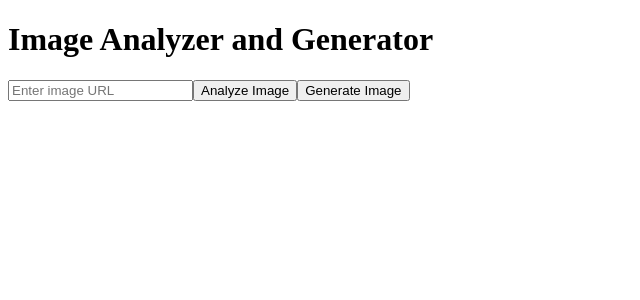
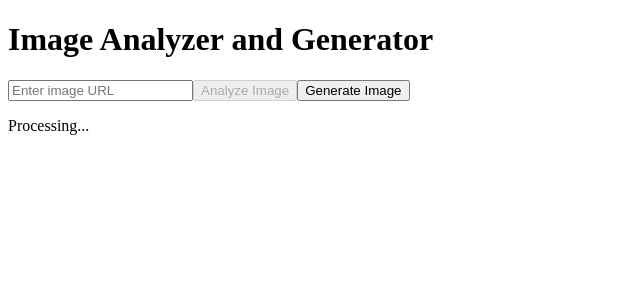
Before and after one commit to JuanFJojoa/analyze-and-generate-images-with-Azure-AI, a React (Create React App) app: page / in a window 1280 px wide. Both pictures are taken after a click on the button "Analyze Image". Shown: the top 300 px of the page, without its empty margins (0-640 px from the left). Built offline with nearby package versions, Linux system fonts and the light colour scheme; no server answers; the HTML template or start-up script is replaced by a standard one.

Commit message:
add module

```diff
--- a/src/App.js
+++ b/src/App.js
@@ -1,22 +1,41 @@
 import React, { useState } from 'react';
+import { analyzeImage } from './azure-image-analysis';
 
 function App() {
     const [url, setUrl] = useState('');
+    const [loading, setLoading] = useState(false);
+    const [result, setResult] = useState(null);
 
-    const handleAnalysis = () => {
-        // Image analysis logic goes here
+    const handleAnalysis = async () => {
+        setLoading(true);
+        const analysisResult = await analyzeImage(url);
+        setResult(analysisResult);
+        setLoading(false);
     };
 
     const handleGeneration = () => {
         // Image generation logic goes here
     };
 
+    const DisplayResults = () => {
+        if (!result) return null;
+        return (
+            <div>
+                <h2>Results</h2>
+                <p>{JSON.stringify(result, null, 2)}</p>
+                <img src={url} alt="Analyzed" />
+            </div>
+        );
+    };
+
     return (
         <div>
             <h1>Image Analyzer and Generator</h1>
             <input type="text" value={url} onChange={(e) => setUrl(e.target.value)} placeholder="Enter image URL" />
-            <button onClick={handleAnalysis}>Analyze Image</button>
+            <button onClick={handleAnalysis} disabled={loading}>Analyze Image</button>
             <button onClick={handleGeneration}>Generate Image</button>
+            {loading && <p>Processing...</p>}
+            <DisplayResults />
         </div>
     );
 }
--- a/src/azure-image-analysis.js
+++ b/src/azure-image-analysis.js
@@ -1,7 +1,7 @@
 import axios from 'axios';
 
 export const analyzeImage = async (imageUrl) => {
-    const endpoint = 'https://https://anayze-generate-images.cognitiveservices.azure.com//computervision/imageanalysis:analyze&api-version=2023-02-01-preview';
+    const endpoint = 'https://westcentralus.api.cognitive.microsoft.com/vision/v4.0/analyze';
     const params = {
         'visualFeatures': 'Categories,Description,Color',
         'details': '',
@@ -10,7 +10,7 @@ export const analyzeImage = async (imageUrl) => {
 
     const headers = {
         'Content-Type': 'application/json',
-        'Ocp-Apim-Subscription-Key': '12f8906d0fa2446f926148fe74fb6773',
+        'Ocp-Apim-Subscription-Key': 'your-subscription-key',
     };
 
     const body = {
```
